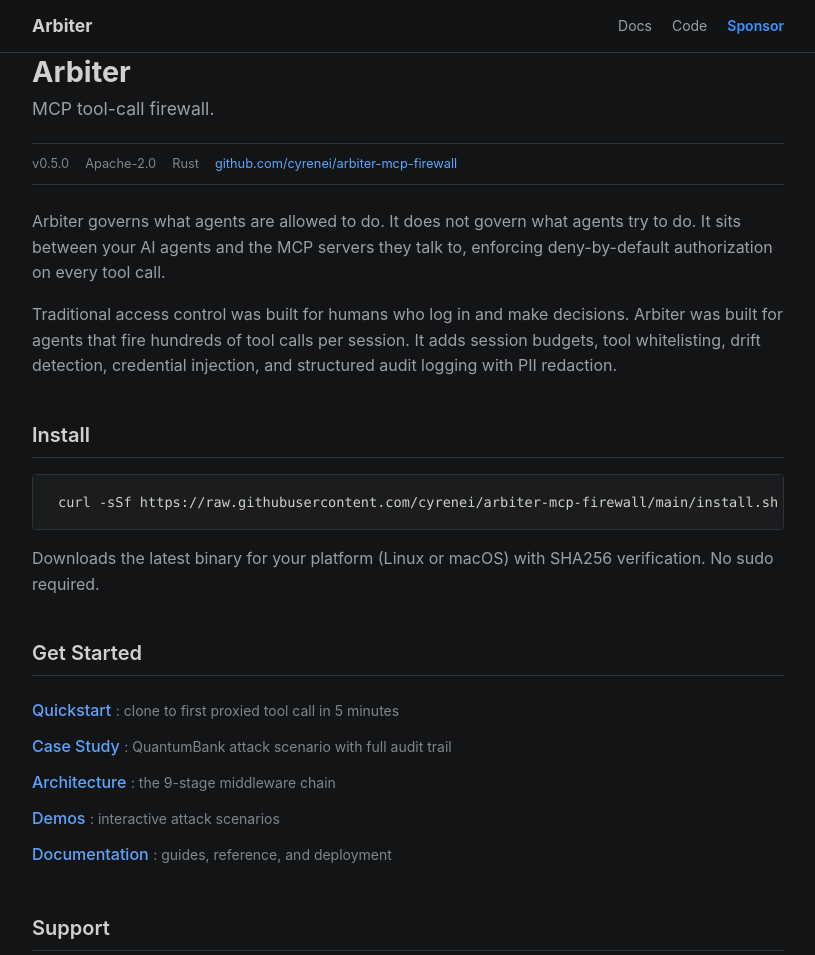
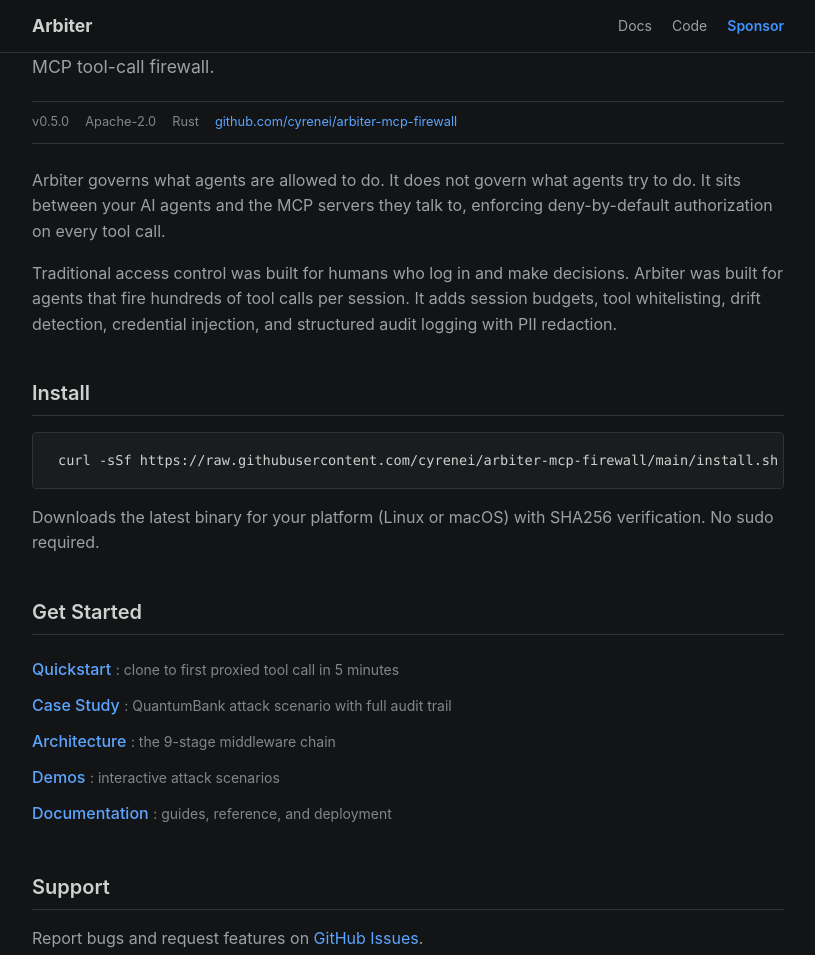
Before and after one commit to vburnz/arbiter-mcp-guard-proxy, a plain HTML site: page docs/index.html in a window 1280 px wide. Shown: the top 955 px of the page, without its empty margins (232-1047 px from the left). Drawn offline with Linux system fonts and the light colour scheme.

Commit message:
Cleaning up homepage

```diff
--- a/docs/index.html
+++ b/docs/index.html
@@ -23,7 +23,6 @@
   </nav>
 
   <main id="main" class="container">
-    <h1>Arbiter</h1>
     <p class="tagline">MCP tool-call firewall.</p>
 
     <div class="info-strip">
```
